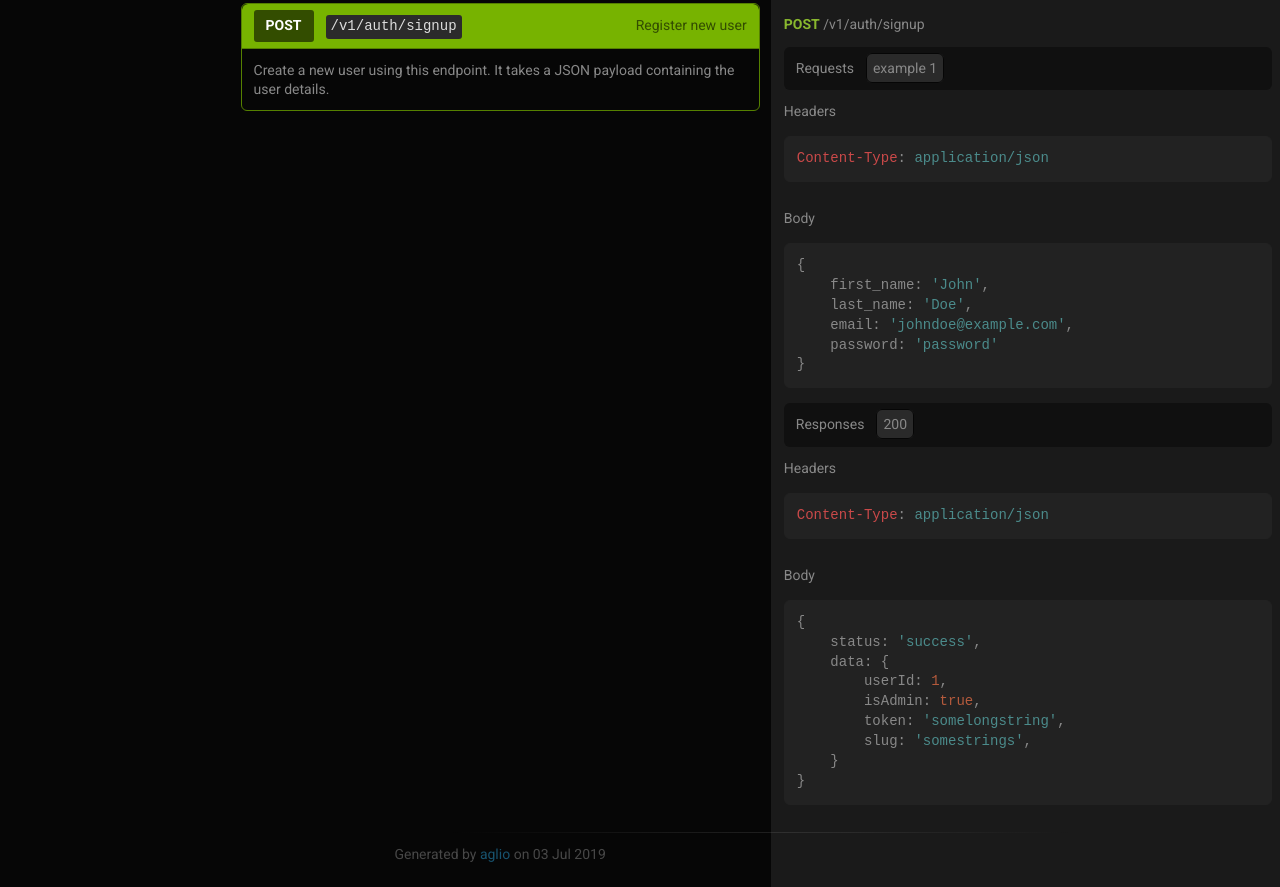
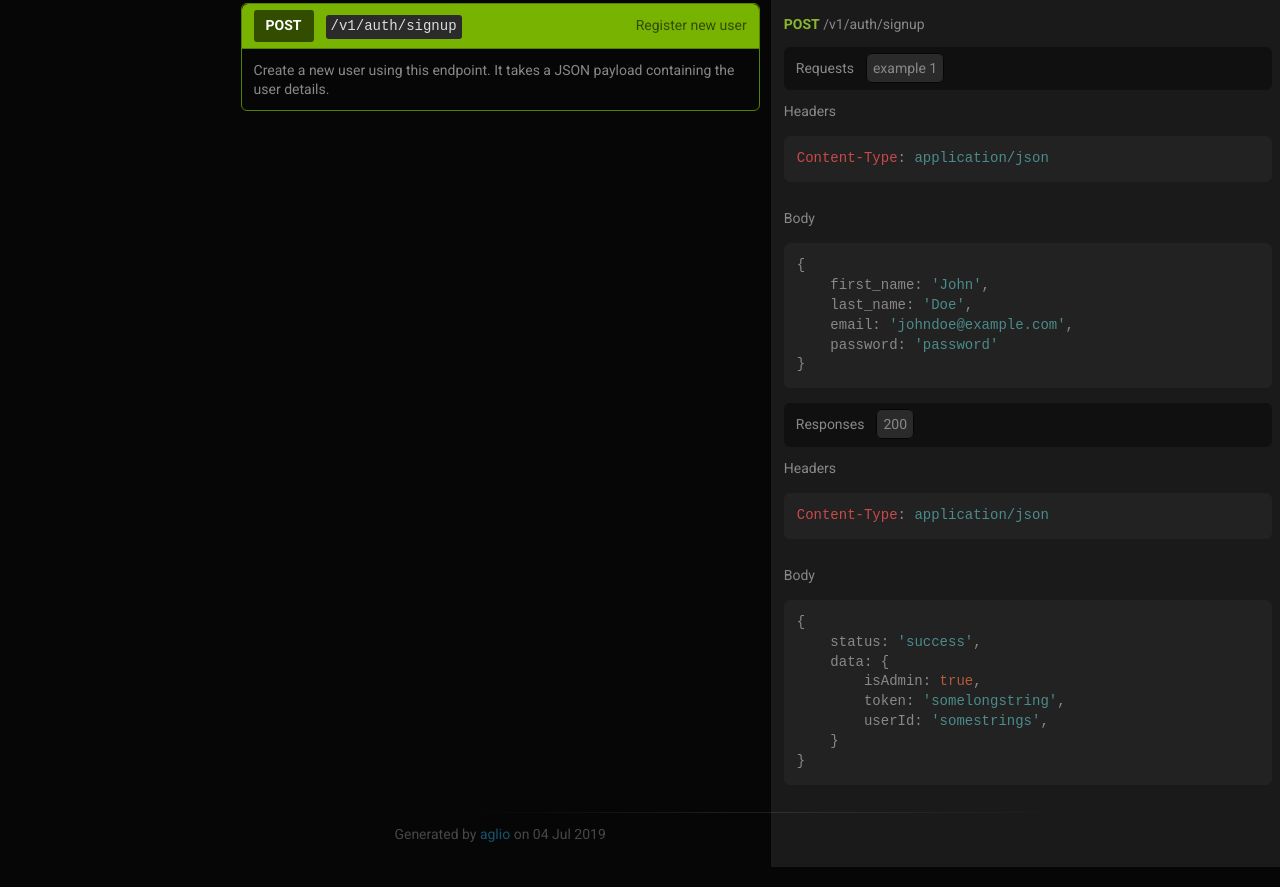
Before and after one commit to ukor/way_farer, a website: page documentation/html/doc.html in a window 1280 px wide. Shown: the part 262-1149 px from the top of the page. Drawn offline with Linux system fonts and the light colour scheme.

Commit message:
Updated signup route documentation [fixes #167058820]

```diff
--- a/documentation/html/doc.html
+++ b/documentation/html/doc.html
@@ -7,13 +7,12 @@
 }</code></pre><div style="height: 1px;"></div></div></div><div class="tabs"><div class="example-names"><span>Responses</span><span class="tab-button">200</span></div><div class="tab"><div><div class="inner"><h5>Headers</h5><pre><code><span class="hljs-attribute">Content-Type</span>: <span class="hljs-string">application/json</span></code></pre><div style="height: 1px;"></div><h5>Body</h5><pre><code>{
     status: <span class="hljs-string">'success'</span>,
     data: {
-        userId: <span class="hljs-number">1</span>,
         isAdmin: <span class="hljs-literal">true</span>,
         token: <span class="hljs-string">'somelongstring'</span>,
-        slug: <span class="hljs-string">'somestrings'</span>,
+        userId: <span class="hljs-string">'somestrings'</span>,
     }
 }</code></pre><div style="height: 1px;"></div></div></div></div></div></div></div></div><div class="middle"><div id="users-sign-up-post" class="action post"><h4 class="action-heading"><div class="name">Register new user</div><a href="#users-sign-up-post" class="method post">POST</a><code class="uri">/v1/auth/signup</code></h4><p>Create a new user using this endpoint. It takes a JSON payload containing the user details.</p>
-</div></div><hr class="split"><div class="middle"><p style="text-align: center;" class="text-muted">Generated by&nbsp;<a href="https://github.com/danielgtaylor/aglio" class="aglio">aglio</a>&nbsp;on 03 Jul 2019</p></div></div></div></div><script>/* eslint-env browser */
+</div></div><hr class="split"><div class="middle"><p style="text-align: center;" class="text-muted">Generated by&nbsp;<a href="https://github.com/danielgtaylor/aglio" class="aglio">aglio</a>&nbsp;on 04 Jul 2019</p></div></div></div></div><script>/* eslint-env browser */
 /* eslint quotes: [2, "single"] */
 'use strict';
 
```
Also changed, not shown: 1 other file.
